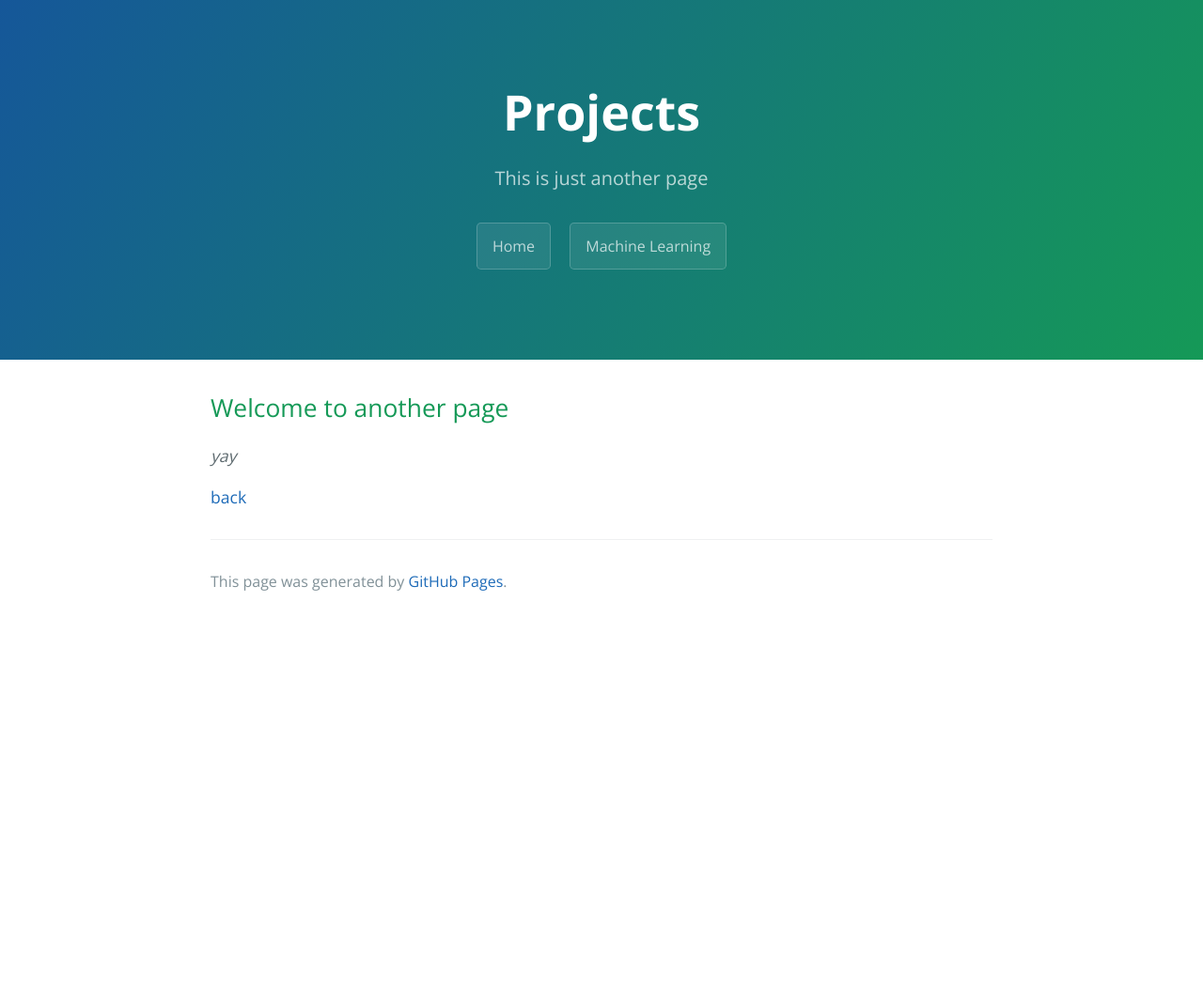
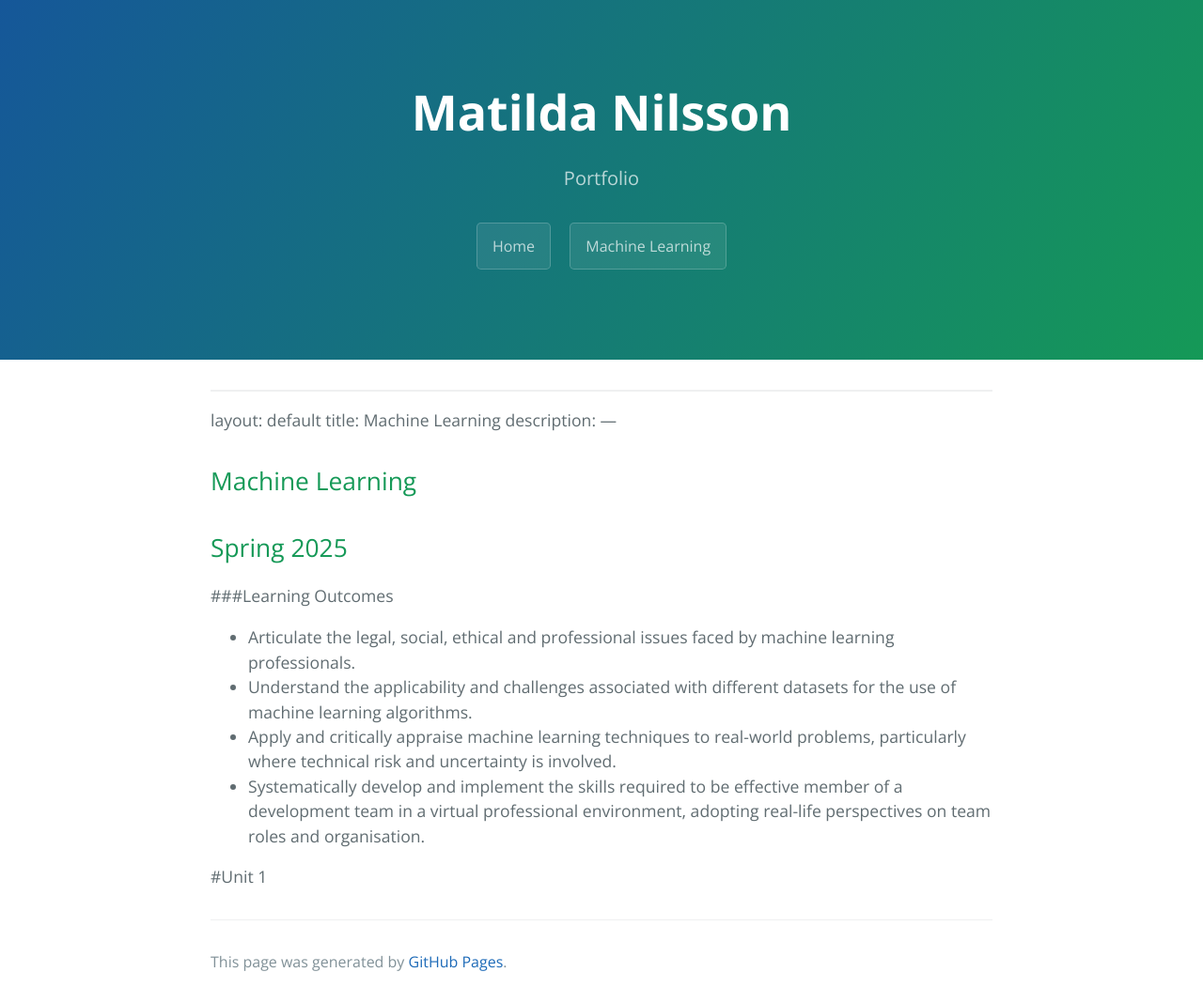
Before and after one commit to matilda-nilsson/matilda-nilsson.github.io, a Jekyll site: the page built from ml.md, in a window 1280 px wide. Shown: the whole page at 94% size. Built offline with Jekyll 4.4.1, drawn with Linux system fonts in a browser that asks for light colours; our own code applies the rules of GitHub Pages for plain Markdown files; before the commit the page ends 900 px from its top, so only the background shows below that.

Commit message:
Update ml.md

```diff
--- a/ml.md
+++ b/ml.md
@@ -1,11 +1,15 @@
 ---
 layout: default
-title: Projects
-description: This is just another page
----
+title: Machine Learning
+description: ---
 
-## Welcome to another page
+## Machine Learning
+## Spring 2025
 
-_yay_
+###Learning Outcomes
+- Articulate the legal, social, ethical and professional issues faced by machine learning professionals.
+- Understand the applicability and challenges associated with different datasets for the use of machine learning algorithms.
+- Apply and critically appraise machine learning techniques to real-world problems, particularly where technical risk and uncertainty is involved.
+- Systematically develop and implement the skills required to be effective member of a development team in a virtual professional environment, adopting real-life perspectives on team roles and organisation.
 
-[back](./)
+#Unit 1
```
